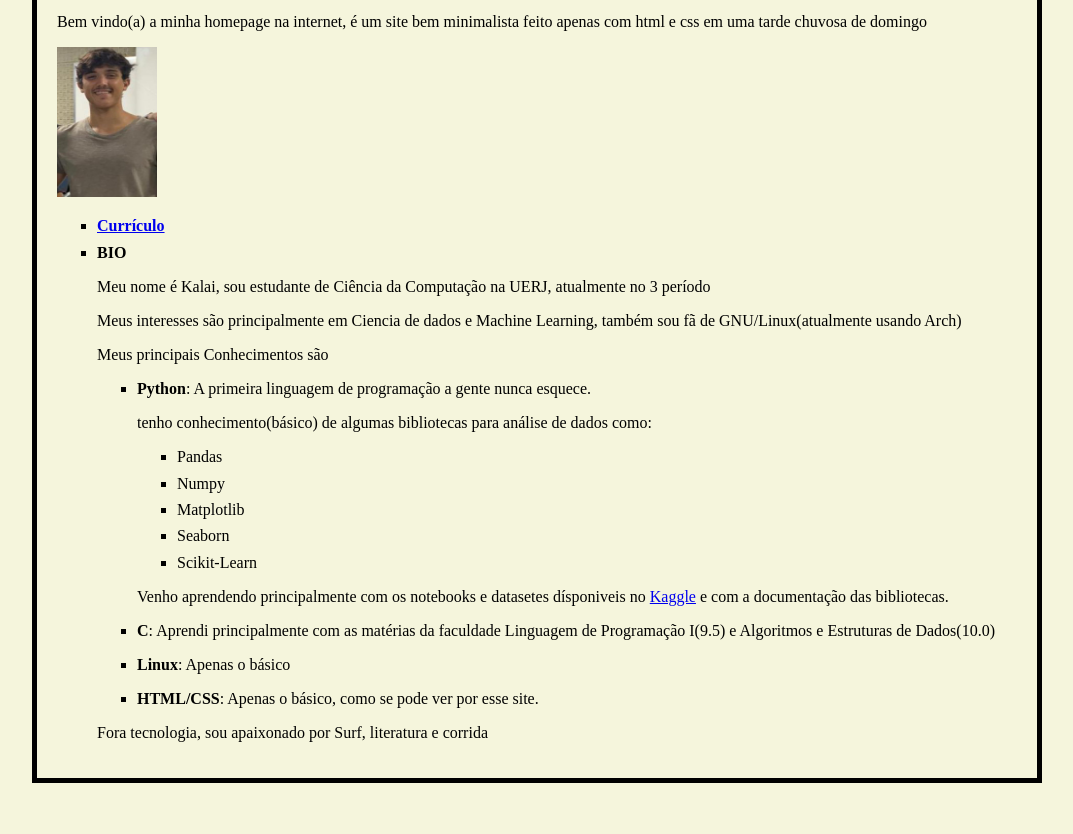
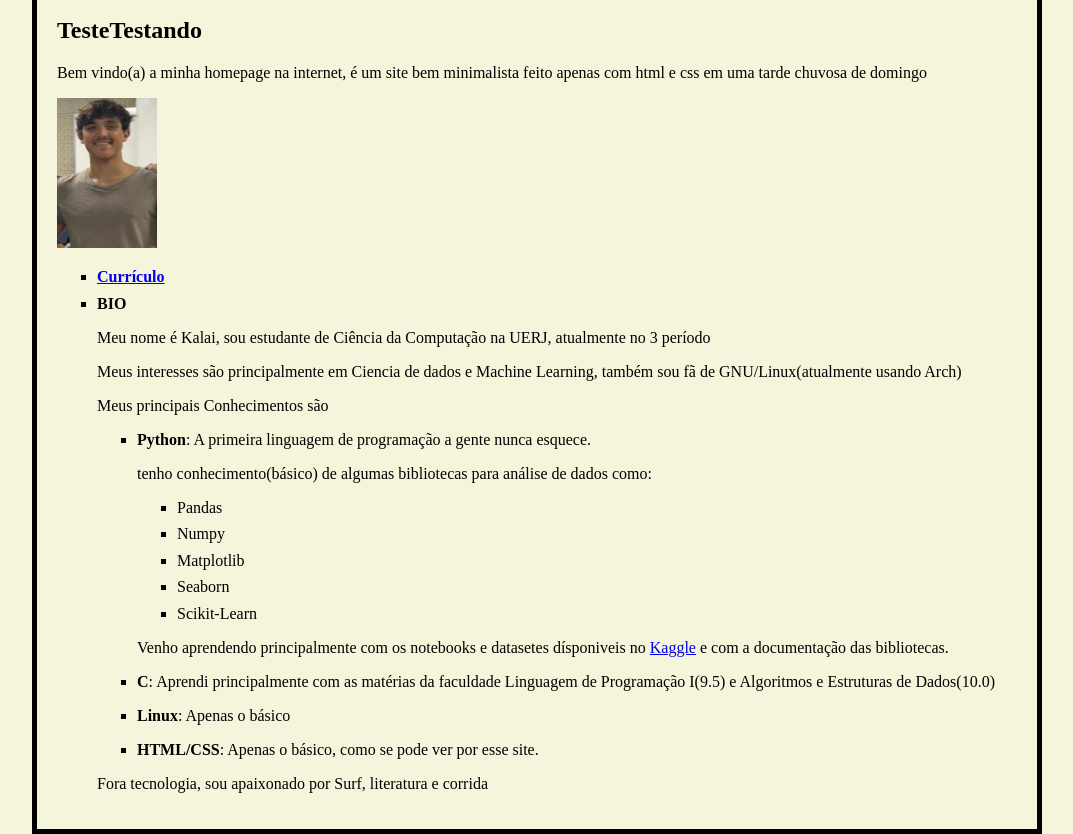
Before and after one commit to curiousmind-squared/curiousmind-squared.github.io, a plain HTML site: page index.html in a window 1280 px wide. Shown: the part 85-919 px from the top of the page, without its empty margins (103-1176 px from the left). Before the commit the page ends 868 px from the top, so only its background shows below. Drawn offline with Linux system fonts and the light colour scheme.

Commit message:
Apenas um teste para ver se o git está funcionando e sincronizado

```diff
--- a/index.html
+++ b/index.html
@@ -10,6 +10,7 @@
 	<div id='main'>
 
 	<h1>Olá mundo!</h1>
+	<h2>TesteTestando</h2>
 	<p>Bem vindo(a) a minha homepage na internet, é um site bem minimalista feito apenas com html e css em uma tarde chuvosa de domingo</p>
 	<img src="images/Foto_para_trab.jpeg" alt="Edward Hoppe's Nightharks">
 
```
